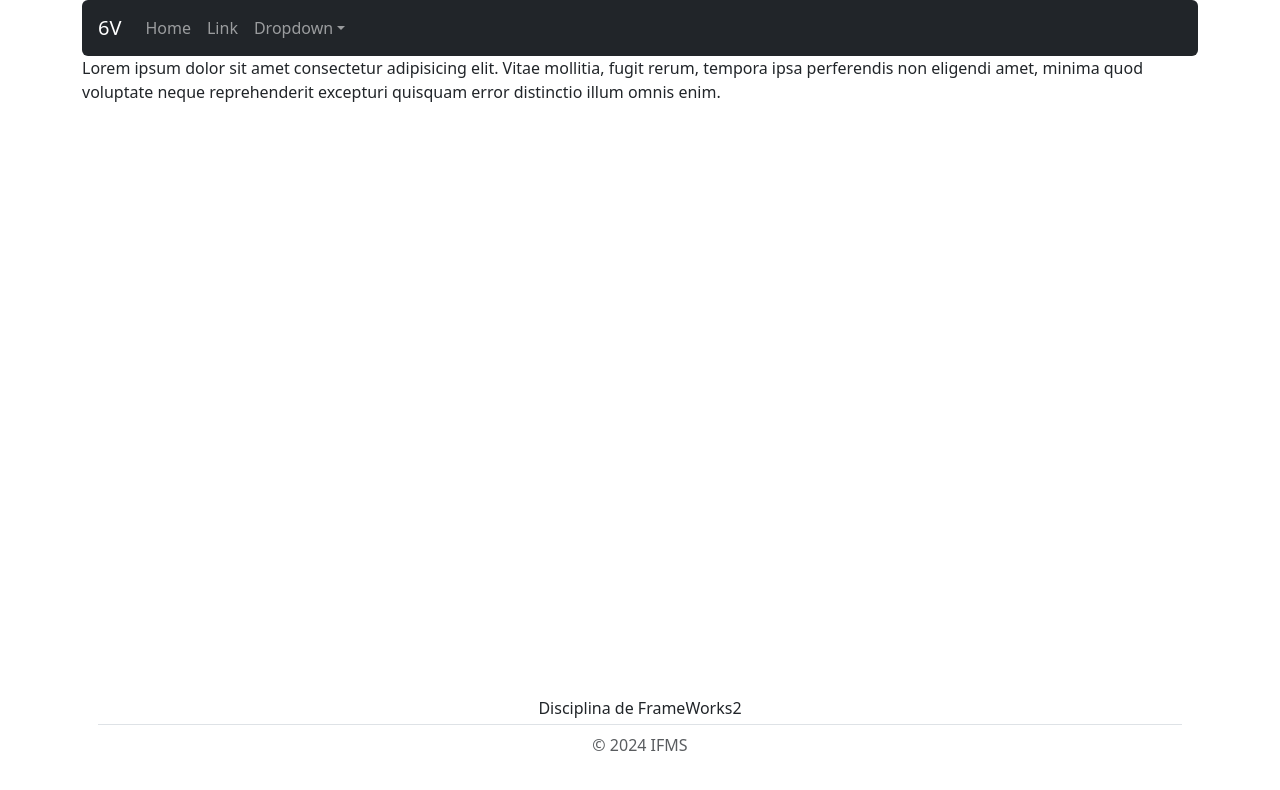
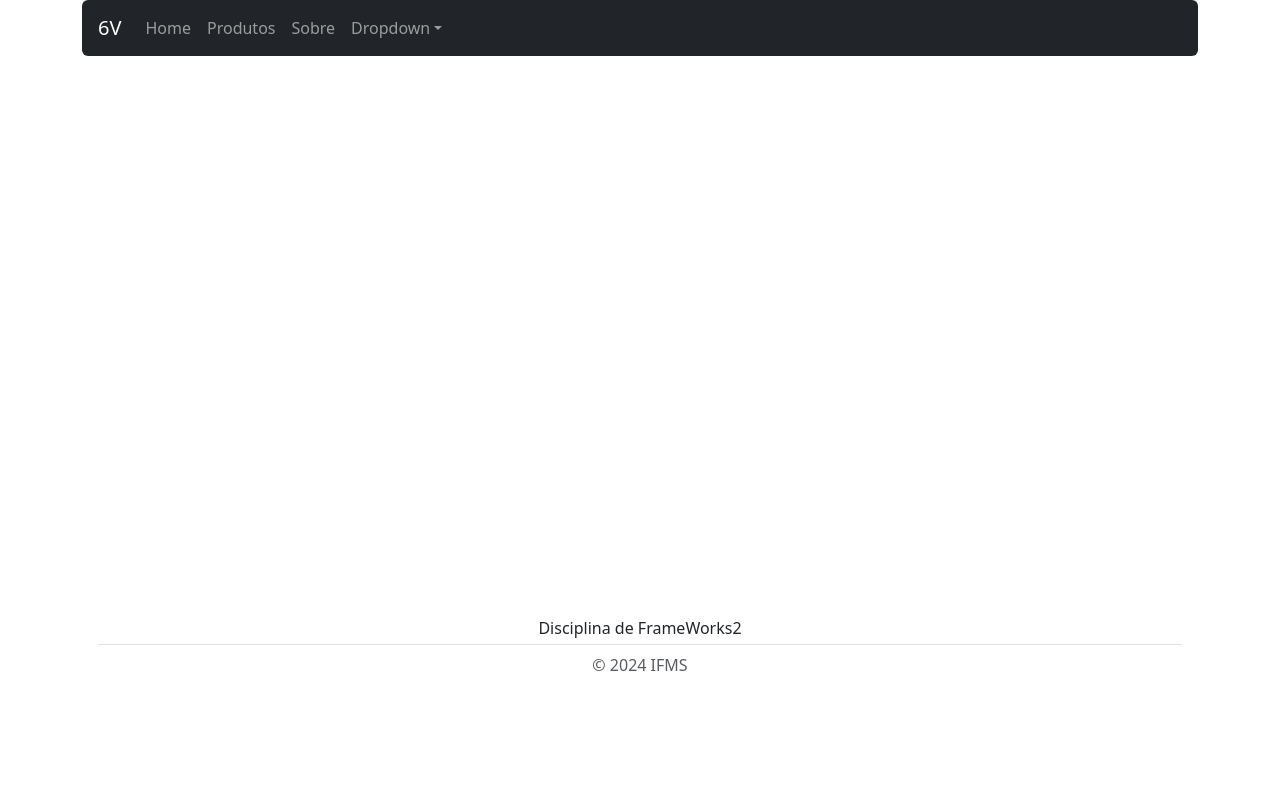
Before and after one commit to Marcelo-IFMS/fw2, a Next.js app: page / in a window 1280 px wide. Shown: the top 790 px of the page. Built offline with nearby package versions, Linux system fonts and the light colour scheme.

Commit message:
Components - Navbar e Footer

```diff
--- a/src/pages/components/footer.js
+++ b/src/pages/components/footer.js
@@ -1,10 +1,14 @@
+import { Container } from "react-bootstrap";
+
 export default function Footer() {
     return (
+        <Container className="bottom fixed-button">
         <footer className="px-3">
             <ul className="nav justify-content-center border-bottom pb-1 mb-2">
                 <li className="nav-item">Disciplina de FrameWorks2</li>
             </ul>
             <p className="text-center text-body-secondary">&copy; 2024 IFMS</p>
         </footer>
+        </Container>
     );
 }
--- a/src/pages/components/navbar.js
+++ b/src/pages/components/navbar.js
@@ -9,8 +9,9 @@ export default function NavBar() {
             <Navbar.Toggle aria-controls="basic-navbar-nav" />
             <Navbar.Collapse id="basic-navbar-nav">
                 <Nav className="me-auto">
-                    <Nav.Link href="#home">Home</Nav.Link>
-                    <Nav.Link href="#link">Link</Nav.Link>
+                    <Nav.Link to="/">Home</Nav.Link>
+                    <Nav.Link to="/produtos">Produtos</Nav.Link>
+                    <Nav.Link to="/sobre">Sobre</Nav.Link>
                     <NavDropdown title="Dropdown" id="basic-nav-dropdown">
                         <NavDropdown.Item href="#action/3.1">Action</NavDropdown.Item>
                         <NavDropdown.Item href="#action/3.2">
--- a/src/pages/index.js
+++ b/src/pages/index.js
@@ -1,20 +1,18 @@
-
-import styles from '../styles/Index.module.css'; // deve ser criado para atender as demandas expecificas
 import 'bootstrap/dist/css/bootstrap.min.css'; //colocar na globals.css @import url('bootstrap/dist/css/bootstrap.min.css');
 import { Container } from "react-bootstrap";
 import NavBar from "./components/navbar";
 import Footer from "./components/footer";
 
+
+
 function Index() {
   return (
     <div>
       <NavBar />
-      <Container className={styles.conteudo}>
-Lorem ipsum dolor sit amet consectetur adipisicing elit. Vitae mollitia, fugit rerum, tempora ipsa perferendis non eligendi amet, minima quod voluptate neque reprehenderit excepturi quisquam error distinctio illum omnis enim.
+      <Container className="conteudo">
+
       </Container>
-      <Container className="bottom fixed-button">
-        <Footer />
-      </Container>
+      <Footer />
     </div>
   )
 }
--- a/src/styles/Index.module.css
+++ b/src/styles/Index.module.css
@@ -1,6 +1,5 @@
-
 .conteudo{
-  min-height: 80vh;
+  min-height: 70vh;
   height: auto !important;
   height: 100%;
 }
--- a/src/styles/globals.css
+++ b/src/styles/globals.css
@@ -1 +1,6 @@
-@import url('bootstrap/dist/css/bootstrap.min.css')
+@import url('bootstrap/dist/css/bootstrap.min.css');
+.conteudo{
+    min-height: 70vh;
+    height: auto !important;
+    height: 100%;
+  }
```
Also changed, not shown: src/pages/produtos.js (+12 -1 lines), src/pages/sobre.js (+12 -1 lines).
